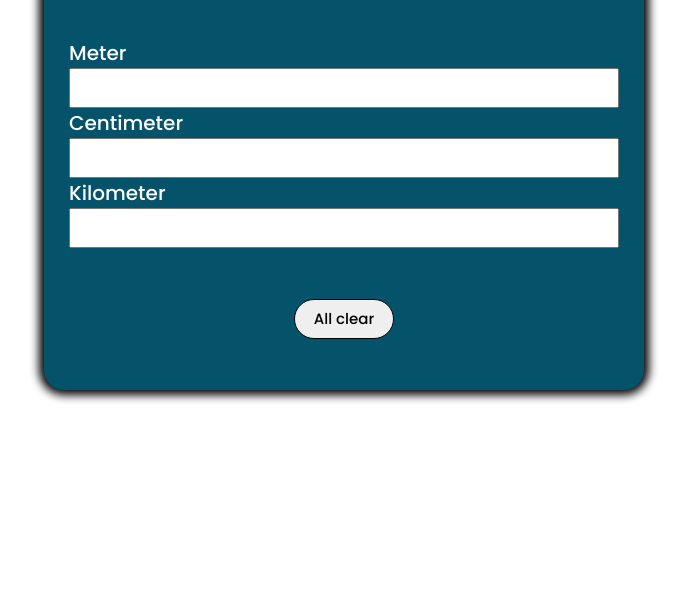
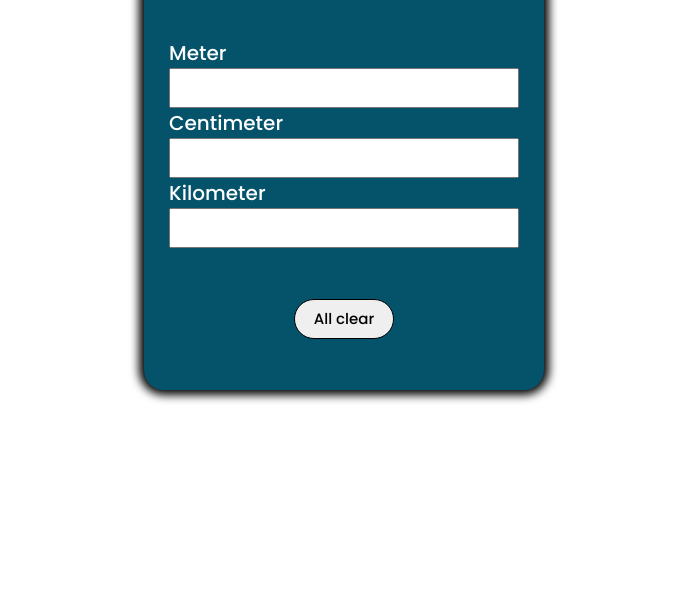
Before and after one commit to Azralgorithm/javascript-converter-Galan, a plain HTML site: page index.html in a window 1280 px wide. Shown: the part 210-800 px from the top of the page, without its empty margins (296-983 px from the left). Drawn offline with nearby package versions, Linux system fonts and the light colour scheme.

Commit message:
updated-changes@.converter,.converterContainer

```diff
--- a/css/style.css
+++ b/css/style.css
@@ -8,6 +8,7 @@
     display:flex;
     justify-content: center;
     align-items: center;
+    width: 100%;
     padding-top: 100px;
 }
 .converterContainer {
@@ -16,7 +17,7 @@
     justify-content: space-evenly;
     align-items: center;
     width: 95%;
-    max-width: 600px;
+    max-width: 400px;
     height: 500px;
     background: rgb(4, 83, 107);
     box-shadow: 0px 0px 10px 5px black;
```
